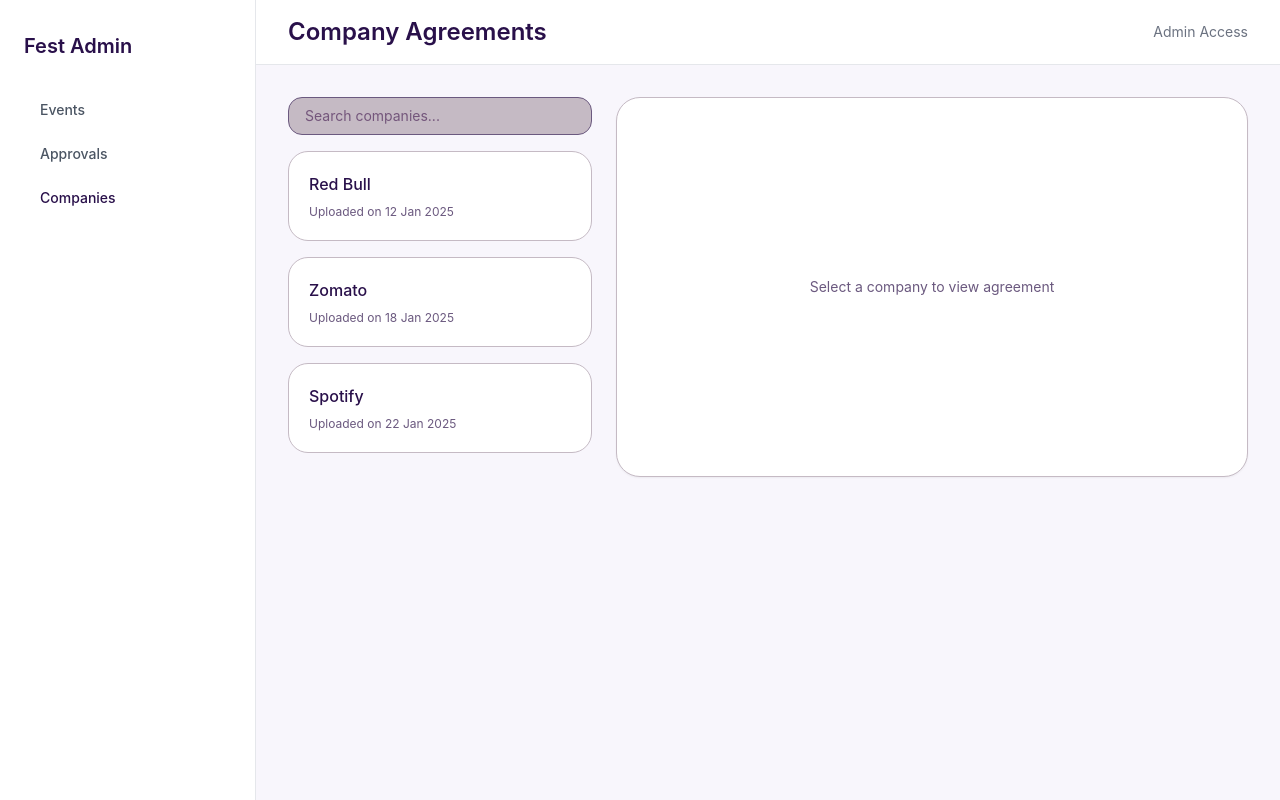
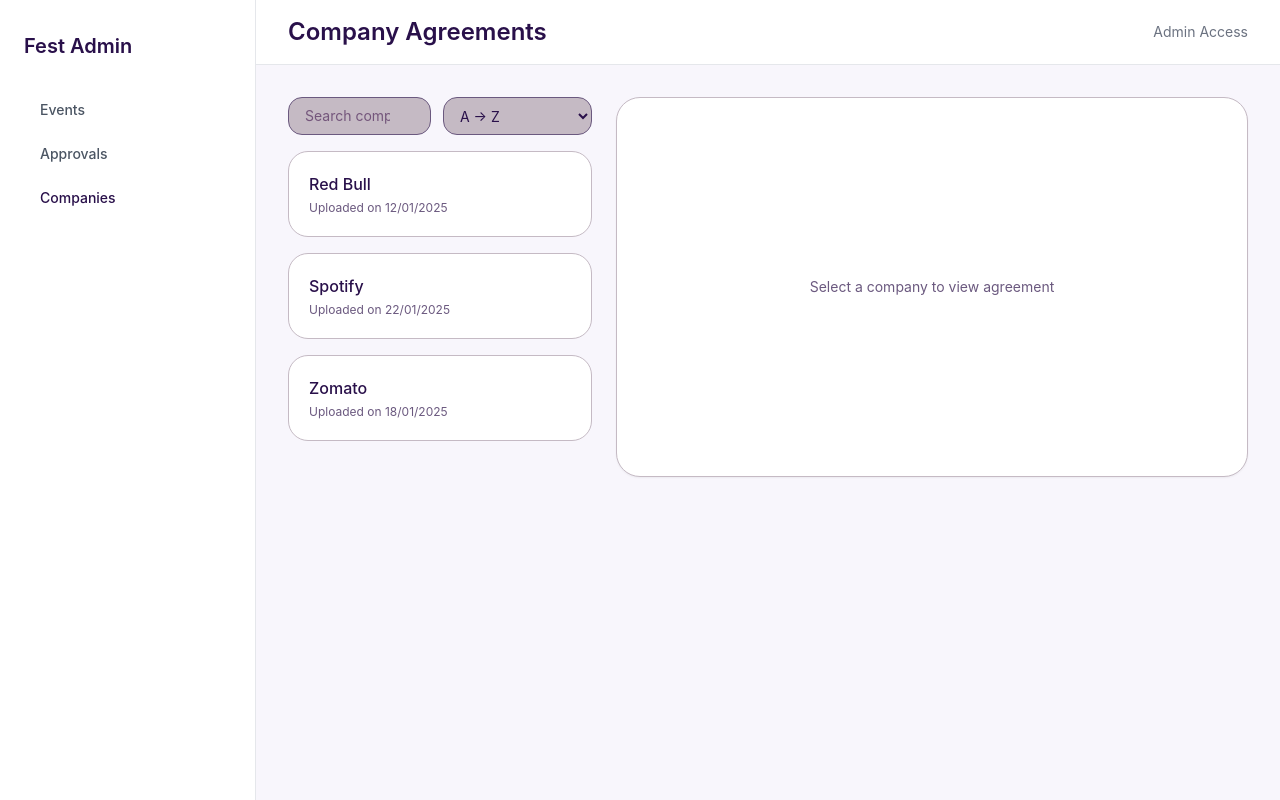
Before and after one commit to anvishah1/FesTicket, a Next.js app in the folder frontend/: page /admin in a window 1280 px wide. Both pictures are taken after a click on the button "Companies". Built offline with nearby package versions, Linux system fonts and the light colour scheme; no server answers.

Commit message:
admin page added

```diff
--- a/frontend/app/admin/companies/page.tsx
+++ /dev/null
@@ -1,30 +0,0 @@
-"use client";
-
-const companies = [
-  {
-    id: 1,
-    name: "Red Bull",
-    agreementImage: "/agreements/redbull.png",
-  },
-];
-
-export default function AdminCompaniesPage() {
-  return (
-    <>
-      <h1 className="text-xl font-semibold mb-6">Companies</h1>
-
-      <div className="grid md:grid-cols-2 gap-6">
-        {companies.map((c) => (
-          <div key={c.id} className="bg-white rounded-xl border p-4">
-            <p className="font-medium mb-2">{c.name}</p>
-            <img
-              src={c.agreementImage}
-              alt="Agreement"
-              className="rounded-lg border"
-            />
-          </div>
-        ))}
-      </div>
-    </>
-  );
-}
--- a/frontend/app/admin/fests/page.tsx
+++ /dev/null
@@ -1,36 +0,0 @@
-"use client";
-
-import Link from "next/link";
-
-const events = [
-  {
-    id: 1,
-    name: "Proshow Day 1",
-    fest: "Tathva",
-    image: "/images/proshow.jpg",
-  },
-];
-
-export default function AdminFestsPage() {
-  return (
-    <>
-      <h1 className="text-xl font-semibold mb-6">Fests & Events</h1>
-
-      <div className="grid md:grid-cols-3 gap-6">
-        {events.map((e) => (
-          <Link
-            key={e.id}
-            href={`/host/events/${e.id}/manage`}
-            className="rounded-xl overflow-hidden border bg-white hover:shadow-md transition"
-          >
-            <img src={e.image} className="h-40 w-full object-cover" />
-            <div className="p-4">
-              <p className="font-medium">{e.name}</p>
-              <p className="text-sm text-gray-500">{e.fest}</p>
-            </div>
-          </Link>
-        ))}
-      </div>
-    </>
-  );
-}
--- a/frontend/app/admin/requests/page.tsx
+++ /dev/null
@@ -1,12 +0,0 @@
-"use client";
-
-import RoleRequests from "@/components/admin/RoleRequests";
-
-export default function AdminRequestsPage() {
-  return (
-    <>
-      <h1 className="text-xl font-semibold mb-6">Role Requests</h1>
-      <RoleRequests />
-    </>
-  );
-}
--- a/frontend/components/admin/Companies.tsx
+++ b/frontend/components/admin/Companies.tsx
@@ -7,7 +7,6 @@
   name: string;
   agreementUrl: string;
   uploadedAt: string;
-  verified: boolean;
   type: "image" | "pdf";
 }
 
@@ -16,24 +15,21 @@
     id: 1,
     name: "Red Bull",
     agreementUrl: "/agreements/redbull.png",
-    uploadedAt: "12 Jan 2025",
-    verified: true,
+    uploadedAt: "2025-01-12",
     type: "image",
   },
   {
     id: 2,
     name: "Zomato",
     agreementUrl: "/agreements/zomato.pdf",
-    uploadedAt: "18 Jan 2025",
-    verified: false,
+    uploadedAt: "2025-01-18",
     type: "pdf",
   },
   {
     id: 3,
     name: "Spotify",
     agreementUrl: "/agreements/spotify.png",
-    uploadedAt: "22 Jan 2025",
-    verified: true,
+    uploadedAt: "2025-01-22",
     type: "image",
   },
 ];
@@ -42,17 +38,35 @@
   const [selected, setSelected] = useState<Company | null>(null);
   const [search, setSearch] = useState("");
   const [zoom, setZoom] = useState(false);
+  const [sortBy, setSortBy] = useState<
+    "name-asc" | "name-desc" | "recent"
+  >("name-asc");
 
-  const filtered = companies.filter((c) =>
-    c.name.toLowerCase().includes(search.toLowerCase())
+  const filteredCompanies = companies
+    .filter((company) =>
+      company.name.toLowerCase().includes(search.toLowerCase())
+    )
+    .sort((a, b) => {
+      if (sortBy === "name-asc") {
+        return a.name.localeCompare(b.name);
+      }
+      if (sortBy === "name-desc") {
+        return b.name.localeCompare(a.name);
+      }
+      return (
+        new Date(b.uploadedAt).getTime() -
+        new Date(a.uploadedAt).getTime()
       );
+    });
 
   return (
     <>
       <div className="grid grid-cols-1 lg:grid-cols-3 gap-6">
         {/* LEFT: Company List */}
         <div className="space-y-4">
-          <div className="relative">
+          {/* Search + Sort */}
+          <div className="flex gap-3">
+            <div className="relative flex-1">
               <input
                 placeholder="Search companies..."
                 value={search}
@@ -63,7 +77,7 @@
               {search && (
                 <button
                   onClick={() => setSearch("")}
-                className="absolute right-3 top-1/2 -translate-y-1/2 text-[#6B597F] hover:text-[#29104A] text-sm"
+                  className="absolute right-3 top-1/2 -translate-y-1/2 text-[#6B597F] hover:text-[#29104A]"
                   aria-label="Clear search"
                 >
                   ✕
@@ -71,32 +85,43 @@
               )}
             </div>
 
+            <select
+              value={sortBy}
+              onChange={(e) =>
+                setSortBy(e.target.value as any)
+              }
+              className="px-3 py-2 rounded-lg border border-[#C5BAC4] bg-white text-sm focus:outline-none focus:ring-2 focus:ring-[#522C5D]/30"
+            >
+              <option value="name-asc">A → Z</option>
+              <option value="name-desc">Z → A</option>
+              <option value="recent">Recently added</option>
+            </select>
+          </div>
 
-          {filtered.length === 0 && (
-            <p className="text-sm text-[#6B597F] text-center py-6">
+          {/* Company Cards */}
+          {filteredCompanies.length === 0 && (
+            <p className="text-sm text-[#6B597F] text-center py-8">
               No companies found
             </p>
           )}
 
-          {filtered.map((company) => (
+          {filteredCompanies.map((company) => (
             <button
               key={company.id}
               onClick={() => setSelected(company)}
-              className={`w-full text-left rounded-xl border transition-all p-5
+              className={`w-full text-left rounded-xl border p-5 transition-all
                 ${
                   selected?.id === company.id
                     ? "border-[#522C5D] bg-[#522C5D]/5 shadow-sm"
                     : "border-[#C5BAC4] bg-white hover:border-[#522C5D]/50 hover:shadow-sm"
                 }`}
             >
-              <div className="flex items-center justify-between mb-2">
-                <span className="font-medium text-[#29104A]">
+              <div className="mb-1 font-medium text-[#29104A]">
                 {company.name}
-                </span>
               </div>
-
               <p className="text-xs text-[#6B597F]">
-                Uploaded on {company.uploadedAt}
+                Uploaded on{" "}
+                {new Date(company.uploadedAt).toLocaleDateString("en-GB")}
               </p>
             </button>
           ))}
@@ -130,6 +155,7 @@
                 {selected.type === "image" ? (
                   <img
                     src={selected.agreementUrl}
+                    alt="Agreement"
                     className="max-h-full object-contain"
                   />
                 ) : (
@@ -162,6 +188,7 @@
             {selected.type === "image" ? (
               <img
                 src={selected.agreementUrl}
+                alt="Agreement"
                 className="w-full h-full object-contain"
               />
             ) : (
```
Lines whose indentation alone changed are shown as unchanged.
